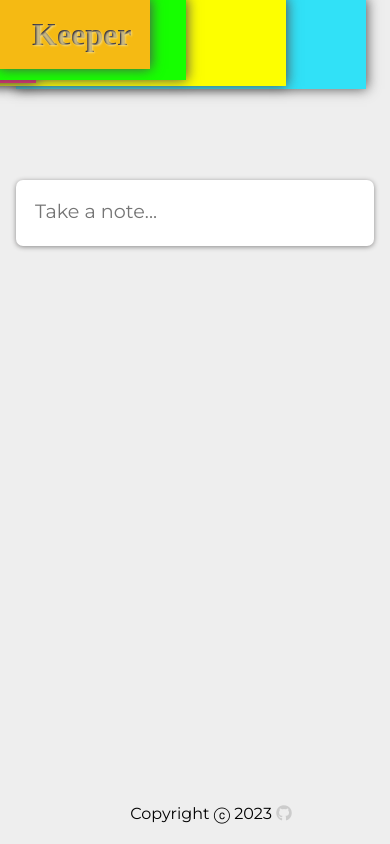
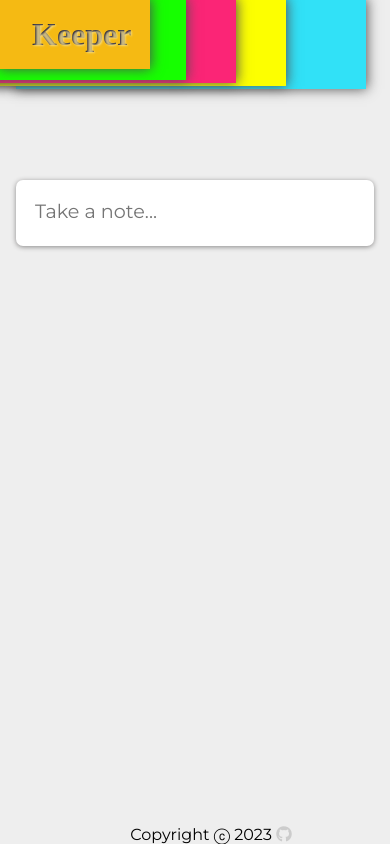
Before and after one commit to DaniJFerreira/keeper-web-app, a React (Create React App) app: page / in a window 390 px wide. Built offline with nearby package versions, Linux system fonts and the light colour scheme; a web font is replaced by a local one.

Commit message:
add adjustment for form text input  resize to auto at 500px

```diff
--- a/public/styles.css
+++ b/public/styles.css
@@ -95,7 +95,6 @@ footer {
   text-align: center;
   bottom: 0;
   width: 100%;
-  height: 2.5rem;
 }
 
 footer p a{
@@ -214,7 +213,7 @@ form.create-note button {
 
   }
   .layer02{
-    width: 50px;
+    width: 250px;
 
   }
   .layer03{
```
